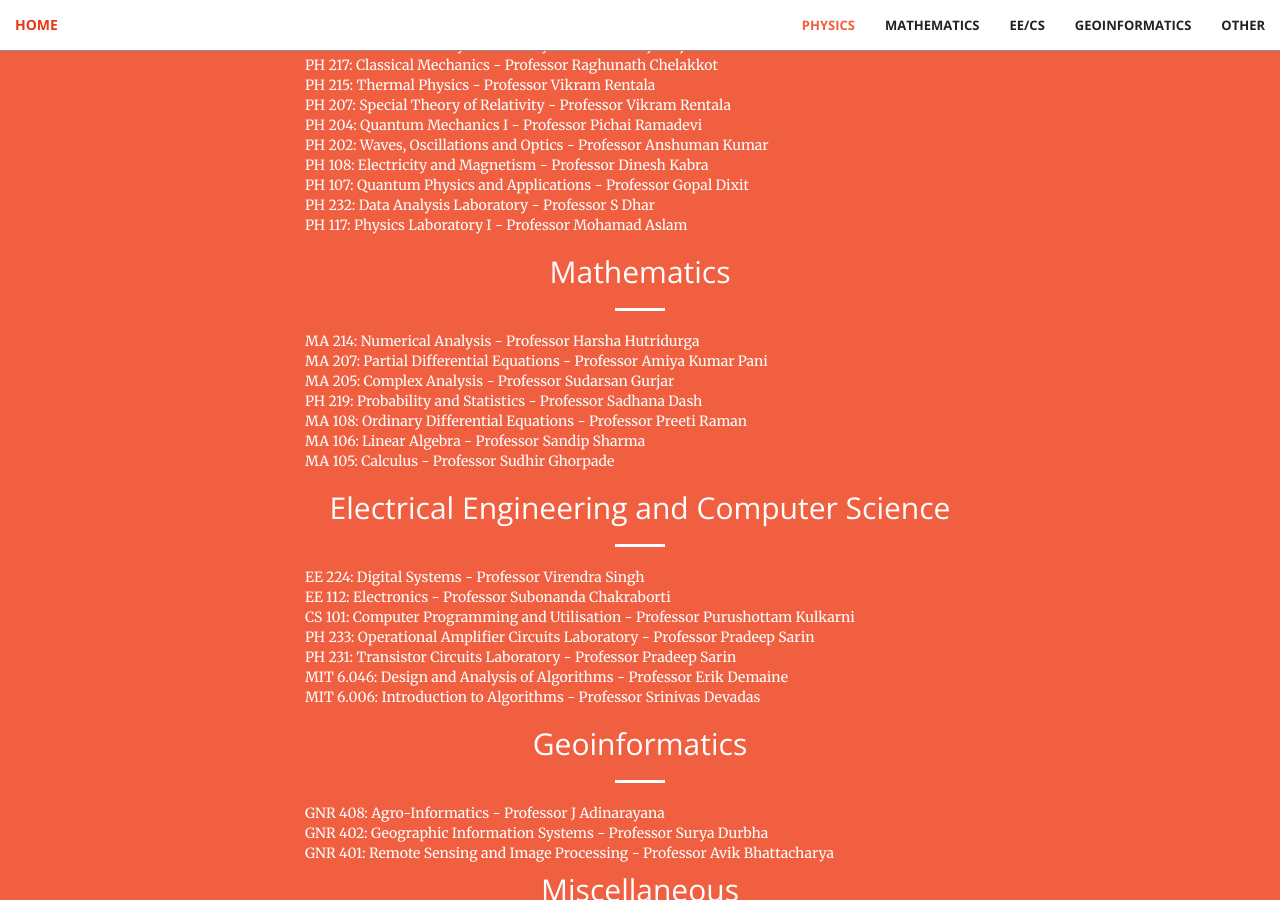
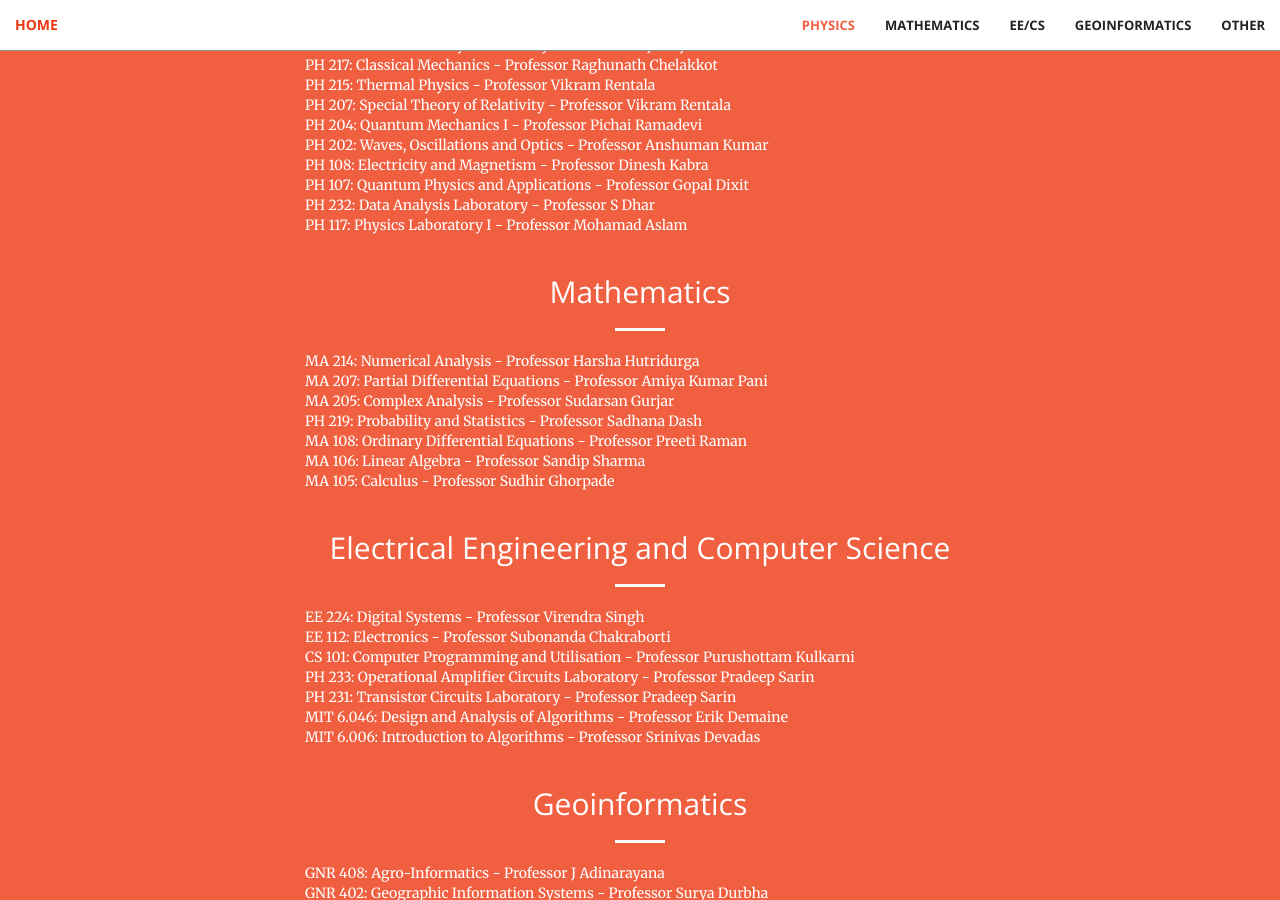
Before and after one commit to aravindbharathi/aravindbharathi.github.io, a Jekyll site: the page courses/index.html, which Jekyll copies as it is, in a window 1280 px wide and 900 px high, scrolled down 1357 px. Built offline with Jekyll 4.4.1, drawn with Linux system fonts in a browser that asks for light colours.

Commit message:
Update index.html

```diff
--- a/courses/index.html
+++ b/courses/index.html
@@ -177,10 +177,10 @@
                     PH 108: Electricity and Magnetism - Professor Dinesh Kabra<br>
                     PH 107: Quantum Physics and Applications - Professor Gopal Dixit<br>
                     PH 232: Data Analysis Laboratory - Professor S Dhar<br>
-                    PH 117: Physics Laboratory I - Professor Mohamad Aslam
+                    PH 117: Physics Laboratory I - Professor Mohamad Aslam<br>
                     </ul>
                     </p>
-                  </div>
+                  </div><br>
                   <div id="myDIV2">
                     <h2 class="section-heading" id="maths">Mathematics</h2>
                     <hr class="light">
@@ -192,10 +192,10 @@
                     PH 219: Probability and Statistics - Professor Sadhana Dash<br>
                     MA 108: Ordinary Differential Equations - Professor Preeti Raman<br>
                     MA 106: Linear Algebra - Professor Sandip Sharma<br>
-                    MA 105: Calculus - Professor Sudhir Ghorpade
+                    MA 105: Calculus - Professor Sudhir Ghorpade<br>
                     </ul>
                     </p>
-                  </div>
+                  </div><br>
                   <div id="myDIV3">
                     <h2 class="section-heading" id="eecs">Electrical Engineering and Computer Science</h2>
                     <hr class="light">
@@ -210,7 +210,7 @@
                     MIT 6.006: Introduction to Algorithms - Professor Srinivas Devadas<br>
                     </ul>
                     </p>
-                  </div>
+                  </div><br>
                   <div id="myDIV4">
                     <h2 class="section-heading" id="geo">Geoinformatics</h2>
                     <hr class="light">
@@ -218,8 +218,8 @@
                     <ul align="left">
                     GNR 408: Agro-Informatics - Professor J Adinarayana<br>
                     GNR 402: Geographic Information Systems - Professor Surya Durbha<br>
-                    GNR 401: Remote Sensing and Image Processing - Professor Avik Bhattacharya
-                  </div>
+                    GNR 401: Remote Sensing and Image Processing - Professor Avik Bhattacharya<br>
+                  </div><br>
                   <div id="myDIV5">
                     <h2 class="section-heading" id="others">Miscellaneous</h2>
                     <hr class="light">
@@ -231,8 +231,8 @@
                     BB 101: Biology - Professor Sanjeeva Shrivastava<br>
                     CH 117: Chemistry Laboratory - Professor Pradeep Kumar<br>
                     CH 107: Physical Chemistry - Professor Shobhna Kapoor<br>
-                    CH 105: Organic and Inorganic Chemistry - Professor Nandita Madhavan
-                  </div>
+                    CH 105: Organic and Inorganic Chemistry - Professor Nandita Madhavan<br>
+                  </div><br>
                 </div>
               </div>
            </div>
```
